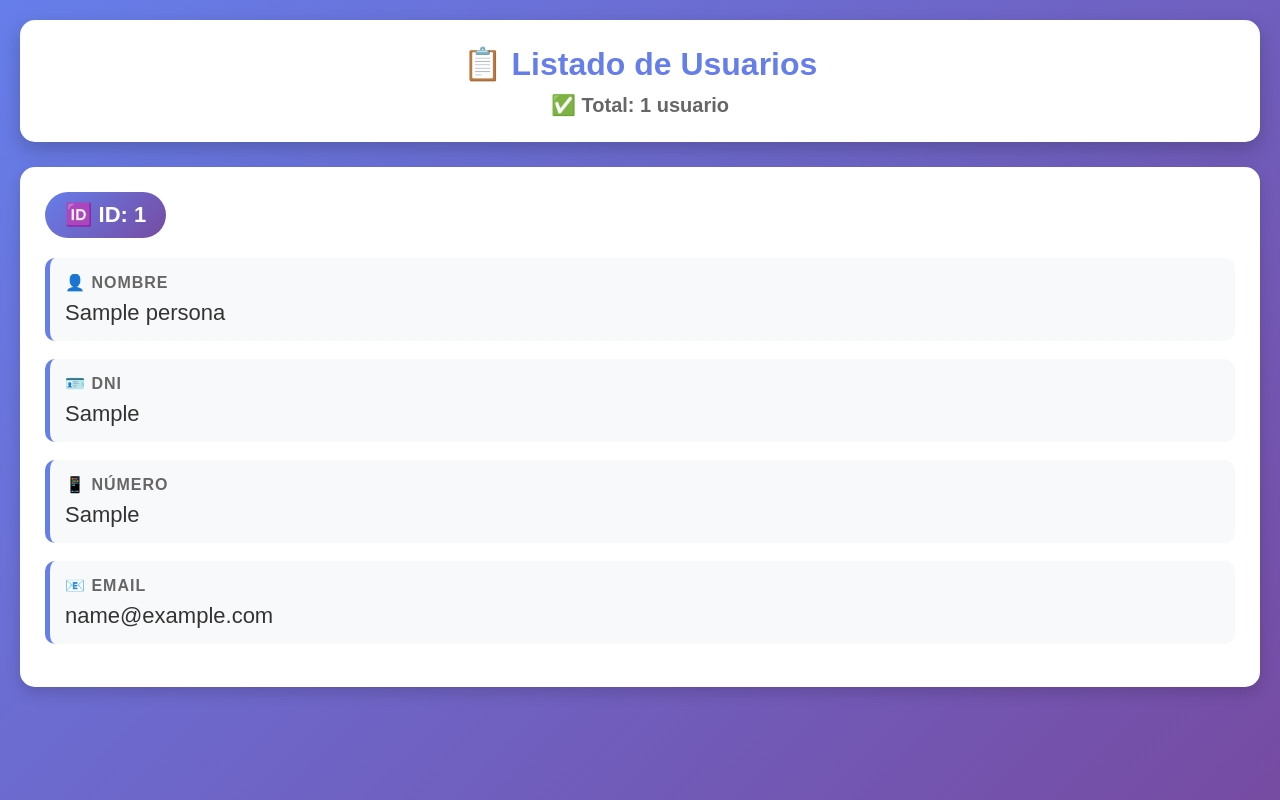
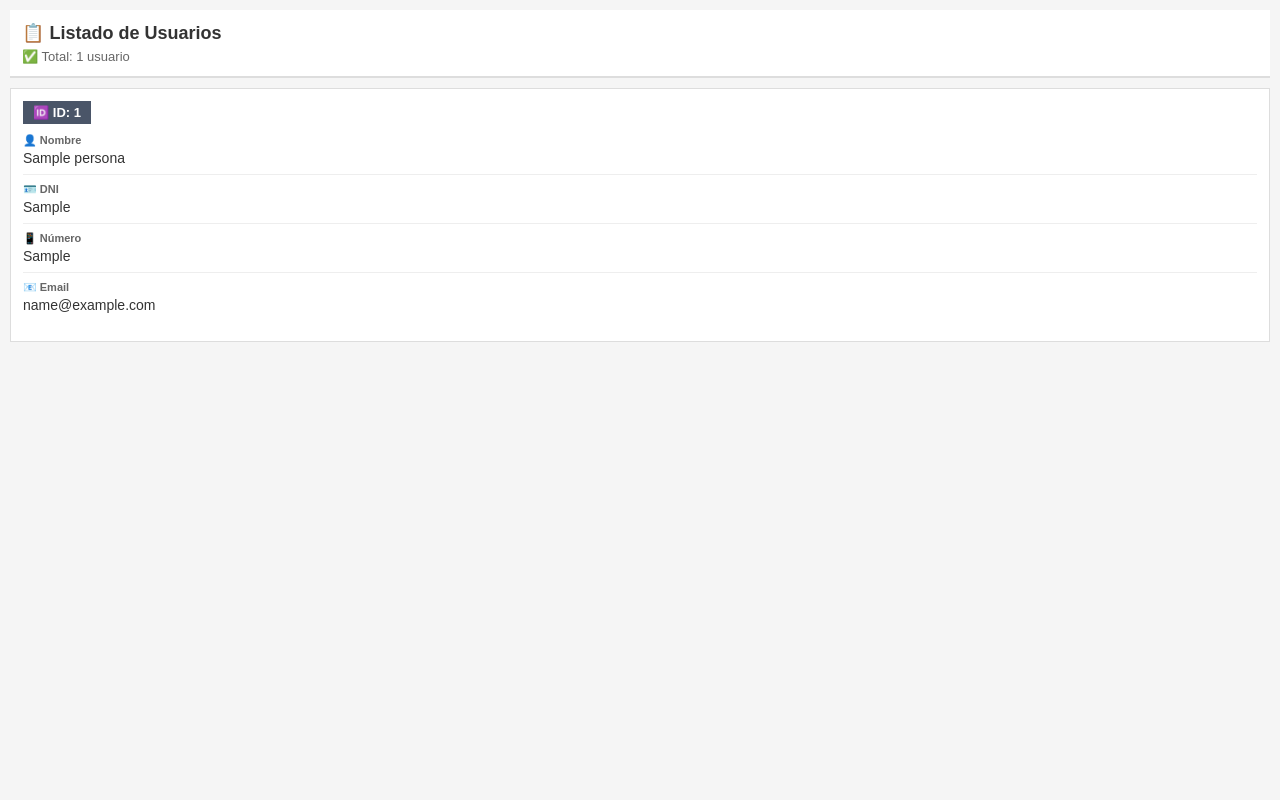
Before and after one commit to RafaGimenez26/Hackathon-Software, a PHP site: page /appInventor/ver.php in a window 1280 px wide. Run offline with PHP 8.4, Linux system fonts and the light colour scheme; tables that the repository leaves empty or names only in its code hold one stand-in row (values such as "Sample post").

Commit message:
arreglos en los estilos

```diff
--- a/appInventor/ver.php
+++ b/appInventor/ver.php
@@ -38,9 +38,8 @@ try {
 
         body {
             font-family: Arial, sans-serif;
-            background: linear-gradient(135deg, #667eea 0%, #764ba2 100%);
-            padding: 20px;
-            min-height: 100vh;
+            background: #f5f5f5;
+            padding: 10px;
         }
 
         .container {
@@ -50,109 +49,87 @@ try {
 
         .header {
             background: white;
-            padding: 25px;
-            border-radius: 15px;
-            margin-bottom: 25px;
-            box-shadow: 0 8px 20px rgba(0,0,0,0.2);
-            text-align: center;
+            padding: 12px;
+            border-bottom: 2px solid #ddd;
+            margin-bottom: 10px;
         }
 
         .header h1 {
-            color: #667eea;
-            font-size: 32px;
-            margin-bottom: 10px;
+            color: #333;
+            font-size: 18px;
+            margin-bottom: 5px;
         }
 
         .total {
-            font-size: 20px;
+            font-size: 13px;
             color: #666;
-            font-weight: bold;
         }
 
         .usuario-card {
             background: white;
-            border-radius: 15px;
-            padding: 25px;
-            margin-bottom: 20px;
-            box-shadow: 0 6px 15px rgba(0,0,0,0.15);
-            transition: transform 0.2s, box-shadow 0.2s;
-        }
-
-        .usuario-card:hover {
-            transform: translateY(-5px);
-            box-shadow: 0 10px 25px rgba(0,0,0,0.25);
+            border: 1px solid #ddd;
+            padding: 12px;
+            margin-bottom: 10px;
         }
 
         .usuario-id {
-            background: linear-gradient(135deg, #667eea 0%, #764ba2 100%);
+            background: #4a5568;
             color: white;
             display: inline-block;
-            padding: 10px 20px;
-            border-radius: 25px;
-            font-size: 22px;
+            padding: 4px 10px;
+            font-size: 13px;
             font-weight: bold;
-            margin-bottom: 20px;
+            margin-bottom: 10px;
         }
 
         .campo {
-            margin-bottom: 18px;
-            padding: 15px;
-            background: #f8f9fa;
-            border-radius: 10px;
-            border-left: 5px solid #667eea;
+            margin-bottom: 8px;
+            padding-bottom: 8px;
+            border-bottom: 1px solid #eee;
+        }
+
+        .campo:last-child {
+            border-bottom: none;
         }
 
         .campo-label {
-            font-size: 16px;
+            font-size: 11px;
             color: #666;
             font-weight: bold;
-            text-transform: uppercase;
-            margin-bottom: 8px;
+            margin-bottom: 3px;
             display: block;
-            letter-spacing: 1px;
         }
 
         .campo-valor {
-            font-size: 22px;
+            font-size: 14px;
             color: #333;
-            font-weight: 500;
             word-wrap: break-word;
         }
 
         .no-datos {
             background: white;
-            padding: 40px;
-            border-radius: 15px;
+            padding: 20px;
             text-align: center;
-            box-shadow: 0 6px 15px rgba(0,0,0,0.15);
+            border: 1px solid #ddd;
         }
 
         .no-datos-icon {
-            font-size: 80px;
-            margin-bottom: 20px;
+            font-size: 40px;
+            margin-bottom: 10px;
         }
 
         .no-datos-texto {
-            font-size: 24px;
+            font-size: 14px;
             color: #666;
-            font-weight: bold;
         }
 
         .error {
-            background: #ff6b6b;
+            background: #f44336;
             color: white;
-            padding: 25px;
-            border-radius: 15px;
-            margin-bottom: 25px;
-            font-size: 20px;
+            padding: 12px;
+            margin-bottom: 10px;
+            font-size: 13px;
             text-align: center;
-            box-shadow: 0 6px 15px rgba(0,0,0,0.15);
-        }
-
-        .divider {
-            height: 3px;
-            background: linear-gradient(90deg, transparent, #667eea, transparent);
-            margin: 15px 0;
         }
     </style>
 </head>
```
